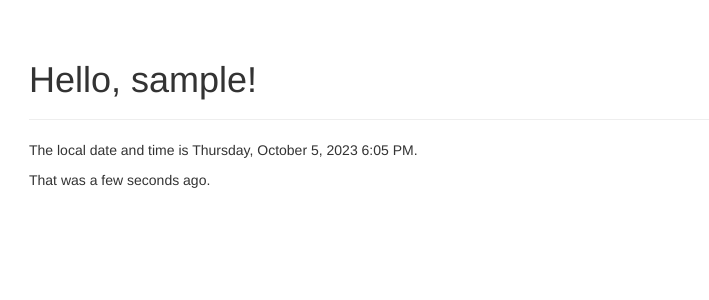
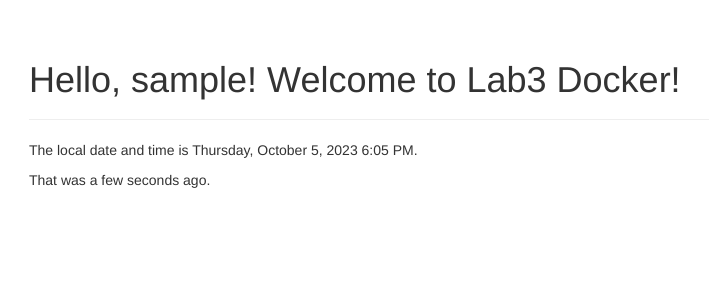
Before and after one commit to Sebastian-Czyrny/-ECE444-F2023-Lab1, a Flask app: a page that uses templates/user.html in a window 1280 px wide. Shown: the part 52-352 px from the top of the page, without its empty margins (41-750 px from the left). Run offline with Flask 3, Linux system fonts and the light colour scheme; some libraries are stand-ins or nearby versions.

Commit message:
updated user template to show welcome to docker

```diff
--- a/templates/user.html
+++ b/templates/user.html
@@ -4,7 +4,7 @@
 
 {% block page_content %}
 <div class="page-header">
-    <h1>Hello, {{name}}!</h1>
+    <h1>Hello, {{name}}! Welcome to Lab3 Docker!</h1>
 </div>
 <p>The local date and time is {{ moment(current_time).format('LLLL') }}.</p>
 <p>That was {{ moment(current_time).fromNow(refresh=True) }}.</p>
```
